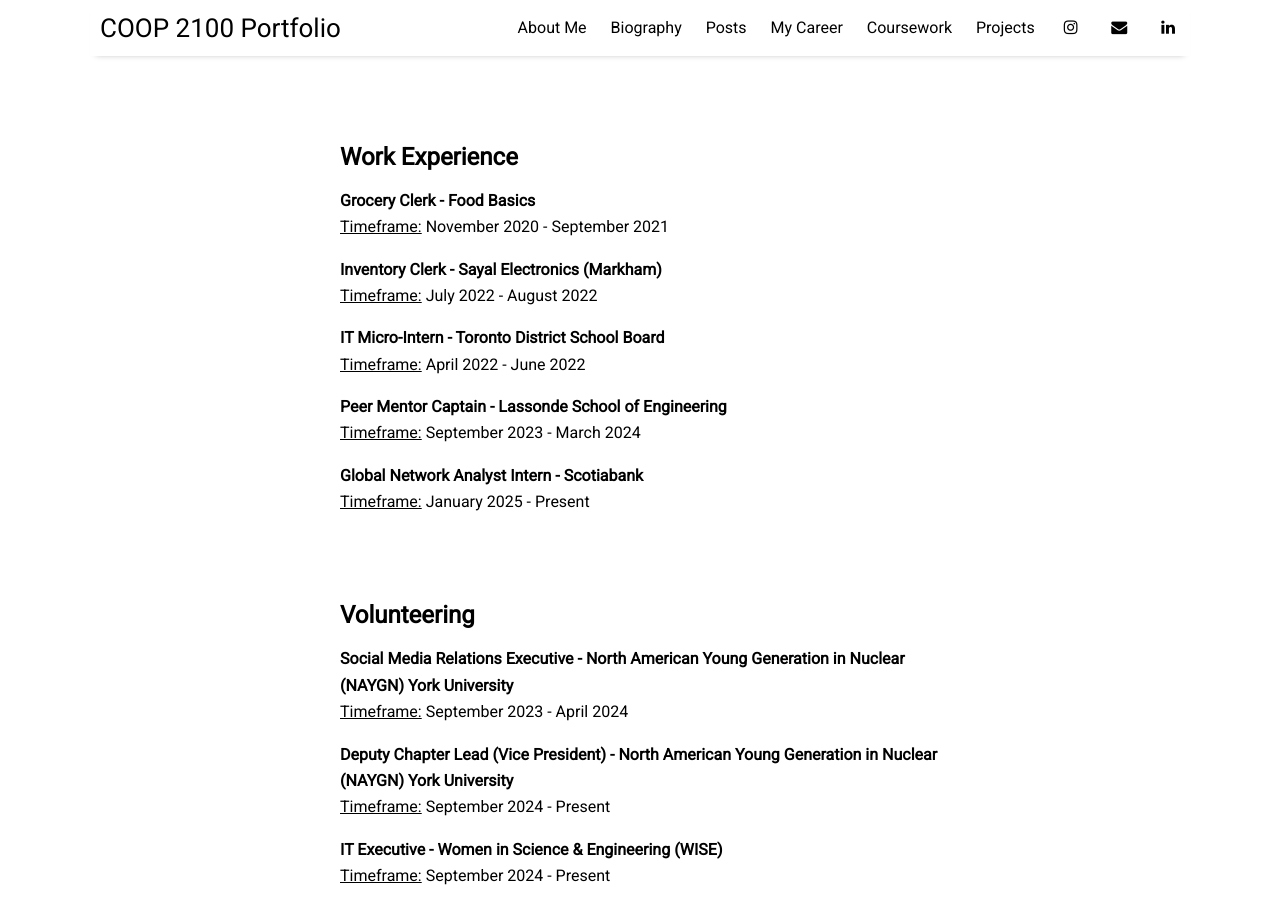
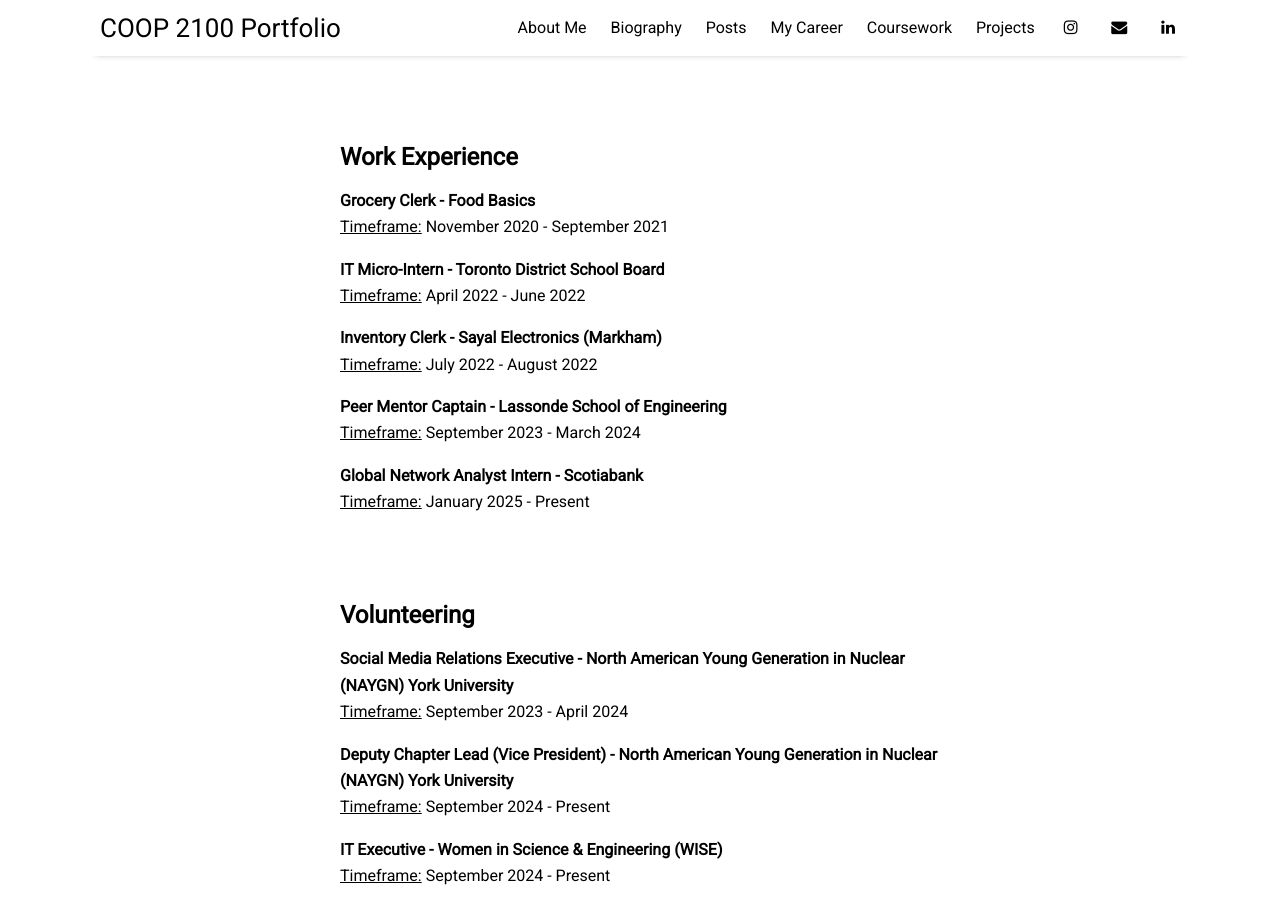
Before and after one commit to wojakshizlet/wojakshizlet.github.io, a Jekyll site: the page built from _posts/2025-03-19-education-and-work.md, in a window 1280 px wide and 900 px high, scrolled down 624 px. Built offline with Jekyll 4.4.1, drawn with Linux system fonts in a browser that asks for light colours; nearby versions of some CDN libraries.

```diff
--- a/_posts/2025-03-19-education-and-work.md
+++ b/_posts/2025-03-19-education-and-work.md
@@ -21,11 +21,11 @@ image: education.jpg
 **Grocery Clerk - Food Basics**
 <br/><ins>Timeframe:</ins> November 2020 - September 2021<br/>
 
+**IT Micro-Intern - Toronto District School Board**
+<br/><ins>Timeframe:</ins> April 2022 - June 2022<br/>
+
 **Inventory Clerk - Sayal Electronics (Markham)**
 <br/><ins>Timeframe:</ins> July 2022 - August 2022<br/>
-
-**IT Micro-Intern - Toronto District School Board**
-<br/><ins>Timeframe:</ins> April 2022 - June 2022<br/>
 
 **Peer Mentor Captain - Lassonde School of Engineering**
 <br/><ins>Timeframe:</ins> September 2023 - March 2024<br/>
```
